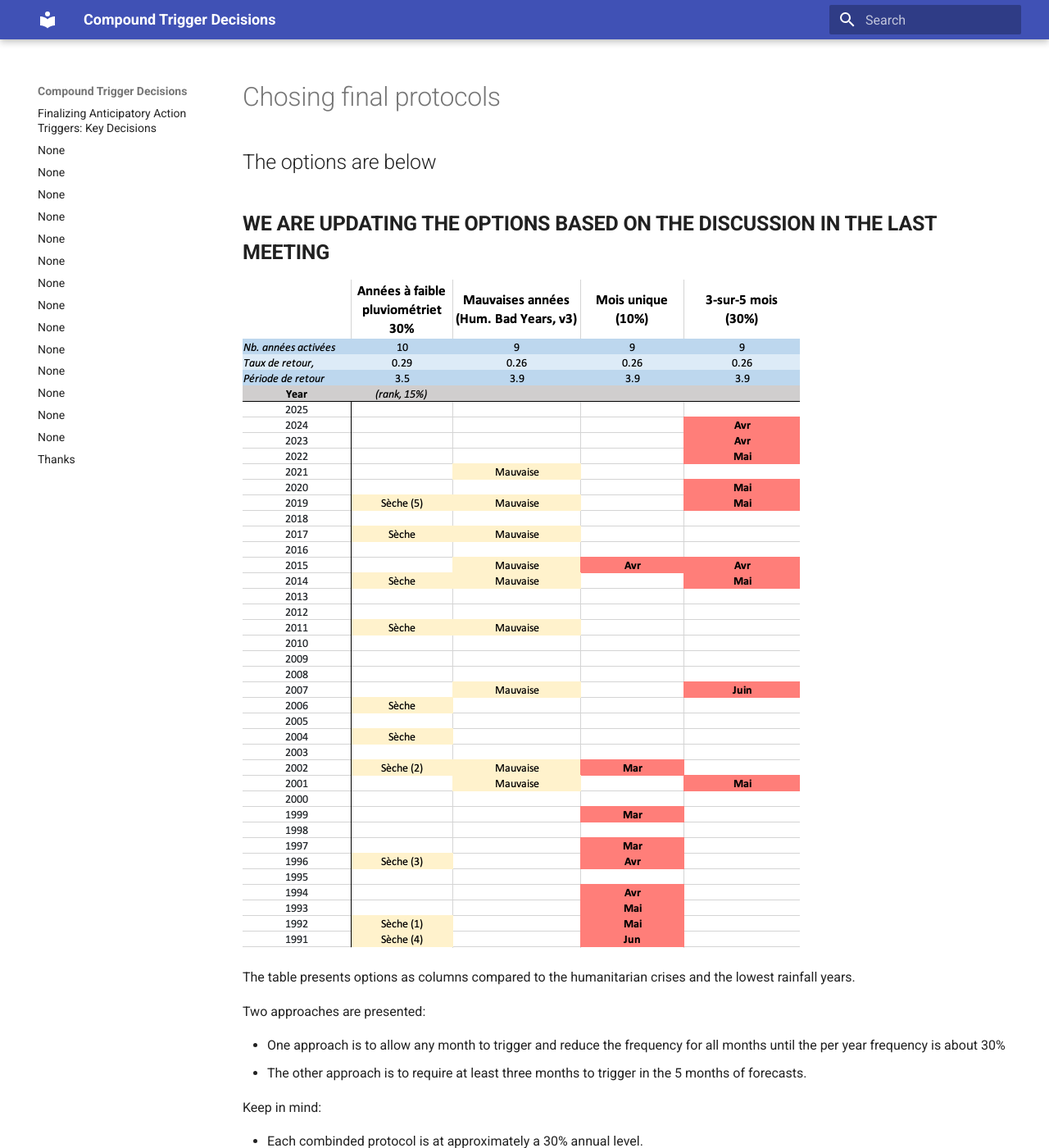
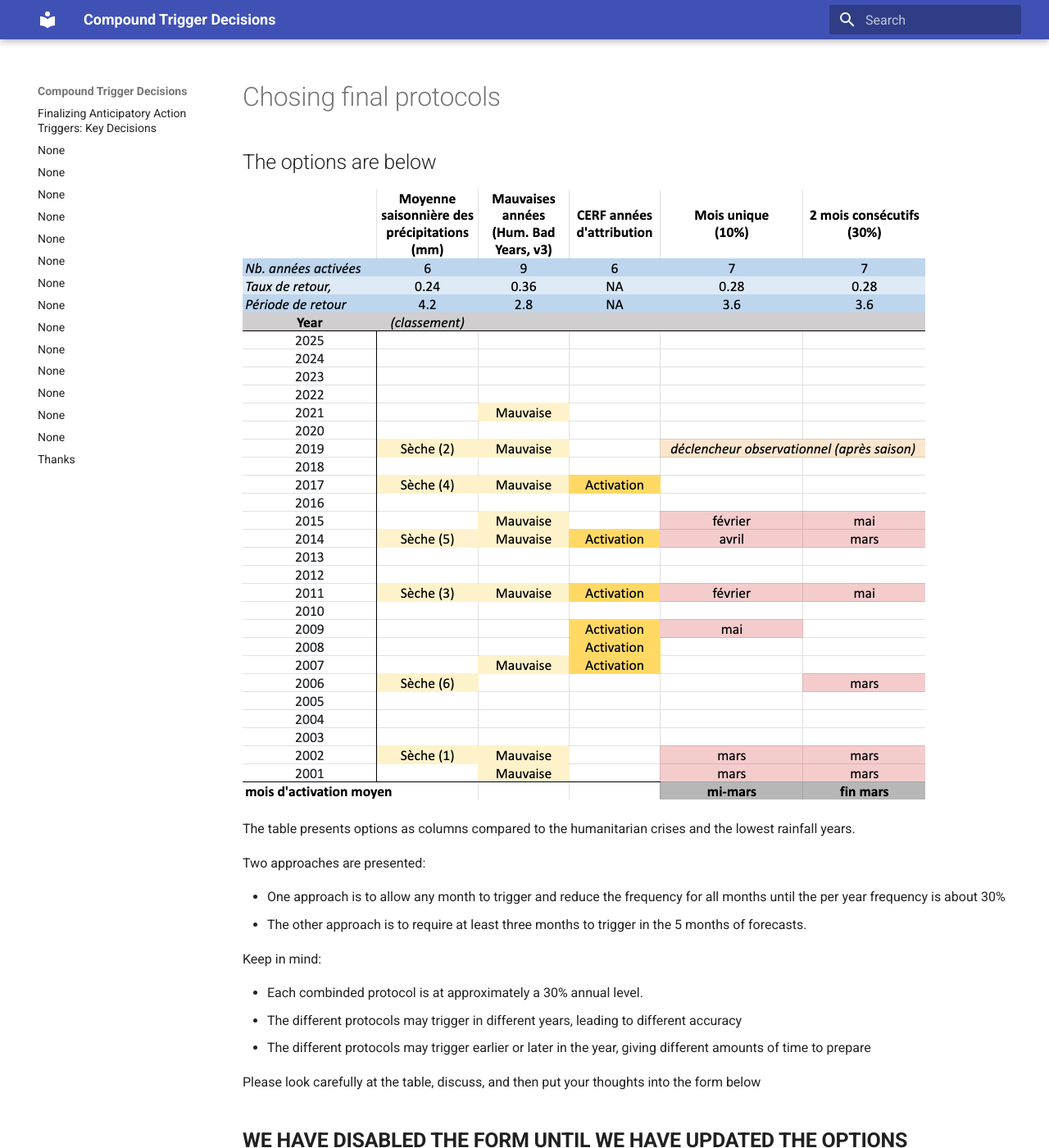
Before and after one commit to ccsfist/compoundtriggerdecisions, an MkDocs documentation site: the page built from docs/options.md, in a window 1280 px wide and 1400 px high. Shown: the whole window at 82% size. Built offline with MkDocs 1.6.1 and Material for MkDocs 9.7.7, drawn with Linux system fonts in a browser that asks for light colours; some of the changed text lies outside the part shown.

Commit message:
fixing options figure and text

```diff
--- a/docs/options.md
+++ b/docs/options.md
@@ -1,9 +1,6 @@
 # Chosing final protocols
 
 ## The options are below
-
-## **WE ARE UPDATING THE OPTIONS BASED ON THE DISCUSSION IN THE LAST MEETING**
-
 
 ![](packageoptions.png)
 
@@ -24,8 +21,6 @@ Please look carefully at the table, discuss, and then put your thoughts into the
 
 ## **WE HAVE DISABLED THE FORM UNTIL WE HAVE UPDATED THE OPTIONS**
 
-<!-- comment out the real form until ready
 <div id="slide-config" data-type="kobo" data-next="../finished/" data-kobo-id="mwm1aL8O" data-width="100%"> </div>
->
 
 <div id="slide-config" data-type="kobo" data-next="../finished/" data-kobo-id="" data-width="100%"> </div>
```
Also changed, not shown: docs/packageoptions.jpg (added), docs/packageoptions.png, docs/packageoptionserror-presentedfeb17.png (added).
